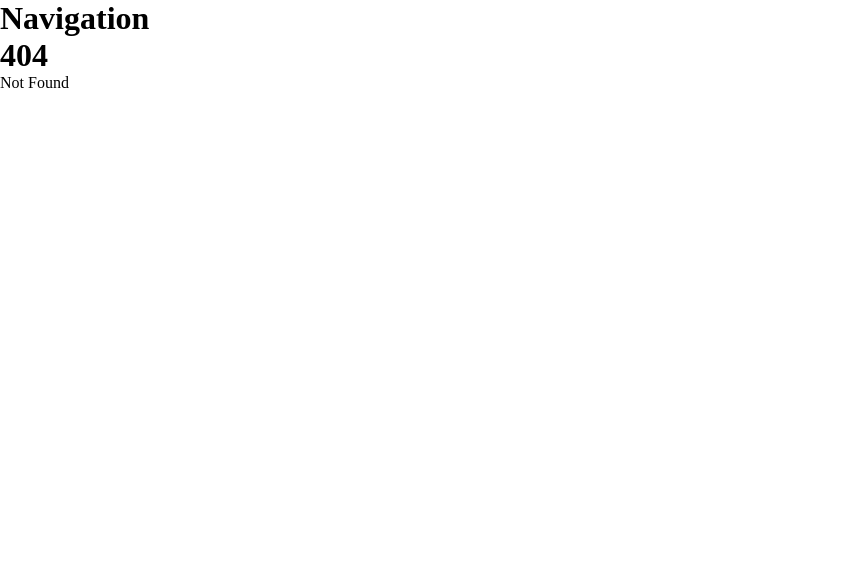
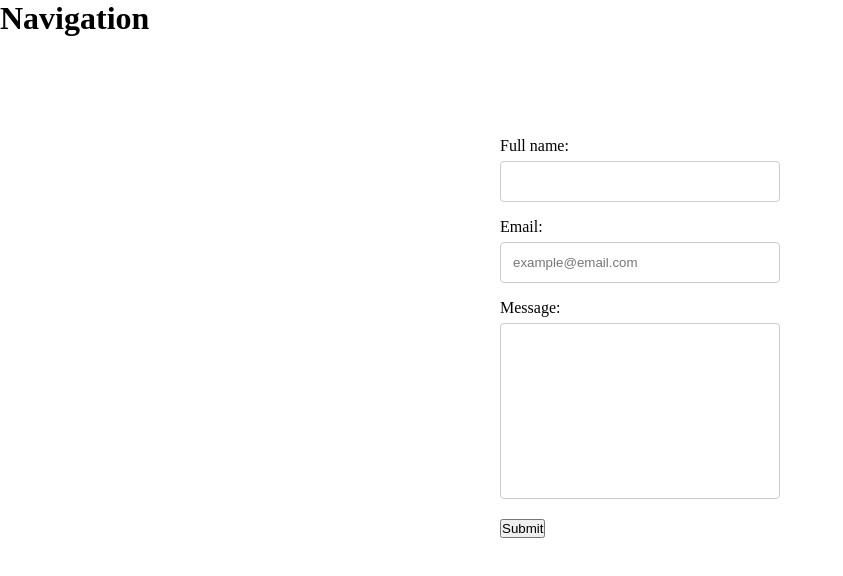
Before and after one commit to razordb9/CordulaHudson, a SvelteKit app: page /Contact in a window 1280 px wide. Before the commit this address had no page. Shown: the top 576 px of the page, without its empty margins (0-843 px from the left). Built offline with nearby package versions, Linux system fonts and the light colour scheme.

Commit message:
Revert to previous working version mongo
Revert "added pico css, finished ZOD implementation"

This reverts commit 90884b1d7c66c7721e263d5e004bea8dae10c344.

```diff
--- /dev/null
+++ b/src/routes/Contact/+page.svelte
@@ -0,0 +1,76 @@
+<script lang="ts">
+    import { applyAction, enhance } from "$app/forms";
+    import type { ActionResult } from "@sveltejs/kit";
+    import type { ActionData } from "./$types";
+
+    export let form: ActionData;
+
+    console.log("xxxxxxxxxxxxxx", form?.zodErrors[0]);
+</script>
+
+<div class="wrapper">
+    <form method="Post"
+        use:enhance={({ formElement, formData, action, cancel }) => {
+
+            return async ({ result }) => {
+            // `result` is an `ActionResult` object
+                if (result.type === 'success') {
+                    const data = result.data;
+                    console.log(data?.error);
+                    await applyAction(result);
+                }
+            };
+        }}
+        action="?/submit"
+    >
+
+        <label for="fullName">Full name:</label>
+        <input type="text" id="fullName" name="fullName" required />
+
+        <label for="email">Email:</label>
+        <input type="email" id="email" name="email" placeholder="example@email.com" required />
+
+        <label for="textArea">Message:</label>
+        <textarea name="message" id="message" rows="10" cols="30" required />
+
+        <button type="submit" value="Submit">Submit</button>
+    </form>
+
+    {#if form?.success == false}
+        <ul class="zodErrors">
+            {#each form?.zodErrors as error}
+
+            <li>{error.field} - {error.message}</li>
+        {/each}
+        </ul>
+
+    {/if}
+</div>
+
+
+<style lang="scss">
+    .wrapper {
+        margin: 100px 500px;
+    }
+
+    input[type=text], input[type=email], textarea {
+        width: 100%; /* Full width */
+        padding: 12px; /* Some padding */
+        border: 1px solid #ccc; /* Gray border */
+        border-radius: 4px; /* Rounded borders */
+        box-sizing: border-box; /* Make sure that padding and width stays in place */
+        margin-top: 6px; /* Add a top margin */
+        margin-bottom: 16px; /* Bottom margin */
+        resize: none;
+    }
+
+    .zodErrors li {
+        background-color: red;
+        list-style-type: none;
+        text-align: center;
+        margin-top: 10px;
+        margin-bottom: 10px;
+        padding: 5px;
+        color: white;
+    }
+</style>
```
